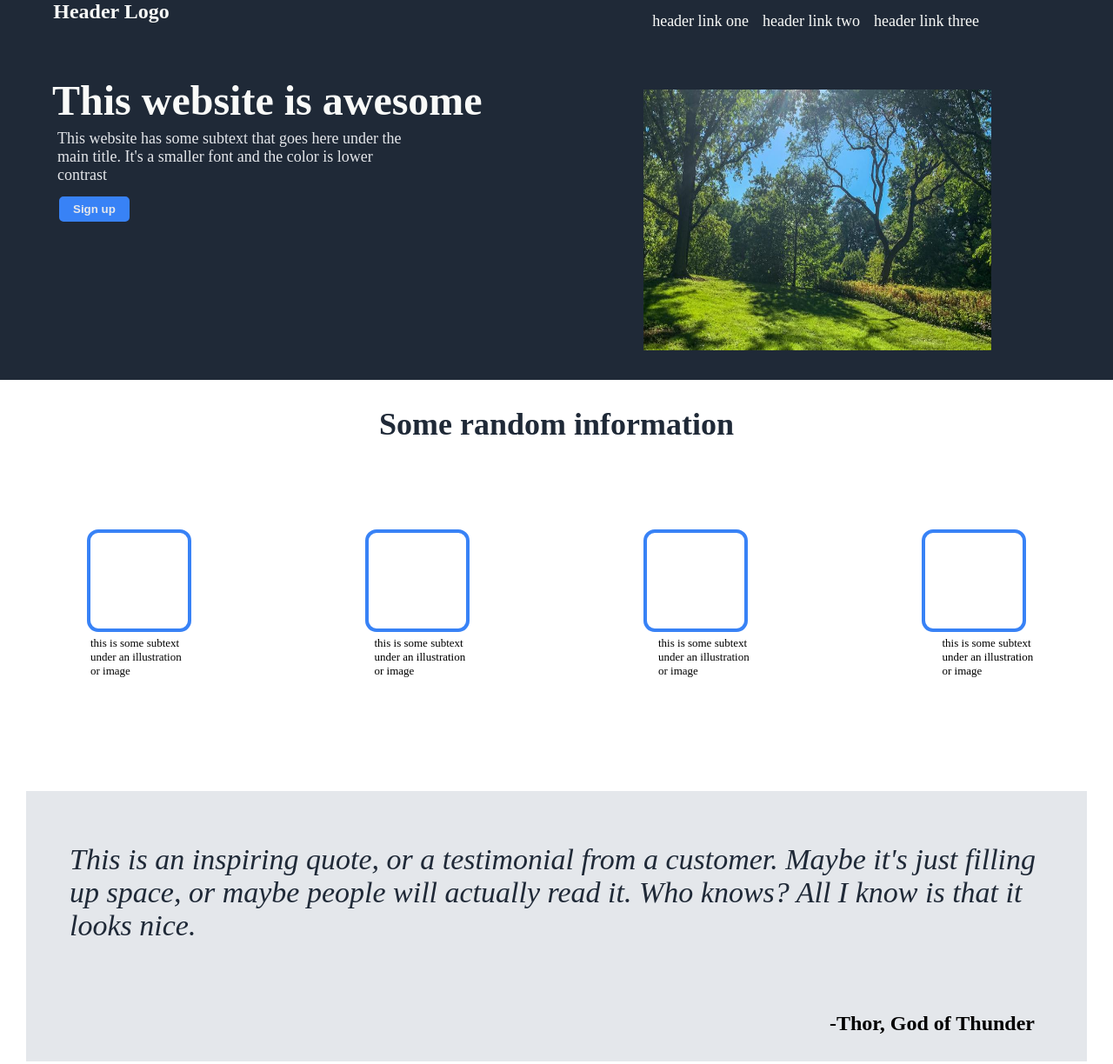
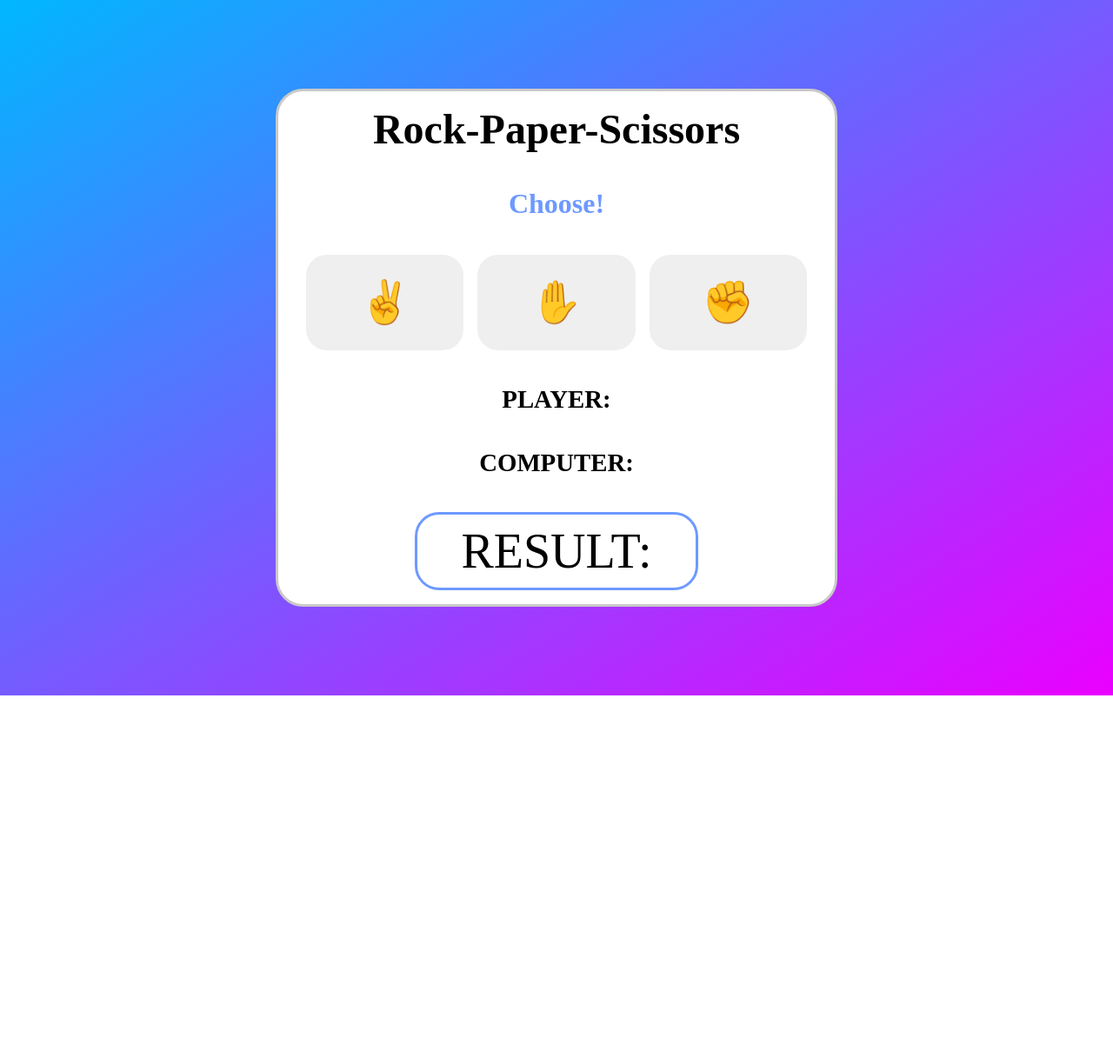
Before and after one commit to Bermetkoz356/website-bema, a plain HTML site: page index.html in a window 1280 px wide. Shown: the top 1224 px of the page at 87% size. After the commit the page ends 800 px from the top, so only its background shows below. Drawn offline with Linux system fonts and the light colour scheme.

Commit message:
Add files via upload

```diff
--- a/index.html
+++ b/index.html
@@ -4,76 +4,26 @@
     <meta charset="UTF-8">
     <meta name="viewport" content="width=device-width, initial-scale=1.0">
     <link rel="stylesheet" href="style.css">
-    <title>bermetkoz</title>
+    <title>Document</title>
 </head>
 <body>
+    <div class="wrapper">
+        <h1>Rock-Paper-Scissors</h1>
 
-    <div class="Header">
-        <div class="h">
-            <div class="logo">
-                <h4>Header Logo</h4>
-            </div>
-
-            <div class="links">
-                    <div class="link"></div>header link one
-                    <div class="link"></div>header link two
-                    <div class="link"></div>header link three
-            </div>
+        <h3>Choose!</h3>
+        <div id="choices">
+            <button onclick="Game('Scissors')">✌️</button>
+            <button onclick="Game('Paper')">✋</button>
+            <button onclick="Game('Rock')">✊</button>
         </div>
 
-        <div class="web">
-            <div class="left">
-                <div class="page">This website is awesome</div>
-            <p>This website has some subtext that goes here under the main title. It's a smaller font and the color is lower
-                contrast</p>
-            <button class="f-button">Sign up</button>
-            </div>
-
-            <div class="i">
-                <img src="forest.jpeg" height="300" width="400">
-            </div>
-         </div>
+        <div id="player-choice">PLAYER: </div>
+        <div id="computer-choice">COMPUTER: </div>
+        <div id="resultDisplay">RESULT: </div>
 
     </div>
 
-    <div class="section-info">
-        <div class="h4">Some random information</div>
-        <div class="boxes">
-            <div class="box-1"></div>
-            <div class="box-2"></div>
-            <div class="box-3"></div>
-            <div class="box-4"></div>
-        </div>
-        <div class="subtext">
-            <div class="subbox-1">this is some subtext under an illustration or image</div>
-            <div class="subbox-2">this is some subtext under an illustration or image</div>
-            <div class="subbox-3">this is some subtext under an illustration or image</div>
-            <div class="subbox-4">this is some subtext under an illustration or image</div>
-        </div>
-    </div>
 
-    <div class="quote">
-        <div class="q">
-            This is an inspiring quote, or a testimonial from a customer. Maybe it's just filling up space, or maybe people will actually read it. Who knows? All I know
-is that it looks nice.
-        </div>
-        <strong>-Thor, God of Thunder</strong>
-    </div>
-
-    <div class="last">
-        <div class="call">Call to action! It's time!</div>
-        <div class="s">Sign up for our product by clicking that button right over there!</div>
-        <button class="l-button">Sign up</button>
-    </div>
-
-    <div class="copyright">
-        <p class="c">Copyright © The Odin Project 2024</p>
-    </div>
-
-
-
-
-
-
+    <script src="script.js"></script>
 </body>
 </html>
--- a/style.css
+++ b/style.css
@@ -1,161 +1,66 @@
-* {
+*{
     margin: 0;
     padding: 0;
-    border: 0;
+    box-sizing: border-box;
 }
 
-.Header{
-    background: #1f2937;
+body{
+    min-height: 100vh;
+    display: flex;
+    align-items: center;
+    justify-content: center;
+    background: linear-gradient(to right bottom, rgb(0, 183, 255), rgb(234, 0, 255));
 }
 
-.logo{
-    height: 5vh;
-    width: 20vw;
-    color: #f9faf8;
-    font-size: 24px;
-    font-weight: bold;
+.wrapper{
+    border: 3px solid rgb(201, 201, 201);
+    border-radius: 2em;
+    background-color: white;
     display: flex;
-    justify-content: center;
+    flex-direction: column;
+    align-items: center;
+    gap: 2.5em;
+    padding: 1em 2em;
 }
 
-
-.links {
-    height: 5vb;
-    width: 90vw;
-    font-size: 18px;
-    color: #f9faf8;
-    display: flex;
-    justify-content: flex-end;
-    gap: 8px;
-    margin: -26px;
+h1{
+    font-size: 3em;
 }
 
-.web{
-    margin: 30px;
-    padding: 30px;
+h3{
+    font-size: 2em;
+    color: rgb(109, 153, 255);
 }
 
-.page{
-    font-size: 48px;
-    color: #f9faf8;
-    font-weight: bold;
+#choices{
+    gap: 1em;
+    display: flex;
 }
 
-p{
-    font-size: 18px;
-    color: #e5e7eb;
-    width: 400px;
-    margin: 6px;
+#choices button{
+    padding: 0.5em 1.2em;
+    border-radius: 0.5em;
+    font-size: 3em;
+    border: 3px solid transparent;
+    transition: 0.3s ease-in-out;
+    cursor: pointer;
 }
 
-.f-button{
-    background: #3882f6;
-    color: #e5e7eb;
-    border: 1px solid #3882f6;
-    font-weight:700;
-    border-radius: 5px;
-    border-width: 6px;
-    border-left-width: 15px;
-    border-right-width: 15px;
-    margin: 8px;
-    padding: 1px;
-}
-.i{
-    margin-left: 680px;
-    margin-top: -160px;
+#choices button:hover{
+    background-color: white;
+    border: 3px solid rgb(109, 153, 255);
+    transform: scale(1.05);
 }
 
-.h4{
-    font-size: 36px;
-    font-weight: bold;
-    color: #1f2937;
-    display: flex;
-    justify-content: center;
-}
-.boxes{
-    display: flex;
-}
-.boxes div{
-    border: 4px solid #3882f6;
-    border-radius: 13px;
-    height: 100px;
-    width: 250px;
-    flex: 1 1 auto;
-    margin: 100px;
-    padding: 5px;
-}
-.subtext{
-    display: flex;
-    justify-content: flex-end;
-    margin-left: 24px;
-    margin-top: -175px;
-    padding:80px;
-    gap:210px;
-    font-size: 13px;
+#player-choice,
+#computer-choice{
+    font-size: 1.8em;
+    font-weight: 600;
 }
 
-.quote{
-    background: #e4e7eb;
-    margin: 30px;
+#resultDisplay{
+    font-size: 3.5em;
+    border: 3px solid rgb(109, 153, 255);
+    border-radius: 0.5em;
+    padding: 10px 50px;
 }
-.q{
-    color: #1f2937;
-    font-size: 34px;
-    font-style: italic;
-    margin: 50px;
-    padding-top: 60px;
-}
-strong{
-    font-size: 24px;
-    display: flex;
-    justify-content: flex-end;
-    margin: 30px;
-    padding: 30px;
-}
-
-.last{
-    background-color: #3882f6;
-    margin:200px;
-    padding: 10px;
-    border-radius: 10px;
-}
-
-.call{
-    color: #e4e7eb;
-    font-weight: 700;
-    margin: 10px;
-}
-
-.s{
-    color: #e4e7eb;
-    margin: 10px;
-}
-
-.l-button{
-    background: #3882f6;
-    color: #e5e7eb;
-    border: 1px solid #e5e7eb;
-    font-weight:700;
-    border-radius: 3px;
-    border-width: 2px;
-    border-left-width: 2px;
-    border-right-width: 2px;
-    padding: 6px;
-    height: 5vb;
-    width: 10vw;
-    position:relative;
-    left: 600px;
-    top: -30px;
-}
-
-.copyright{
-    background: #1f2937;
-    margin: 0px;
-    padding: 18px;
-}
-
-.c{
-    display: flex;
-    justify-content: center;
-    padding-left: 400px;
-}
```
